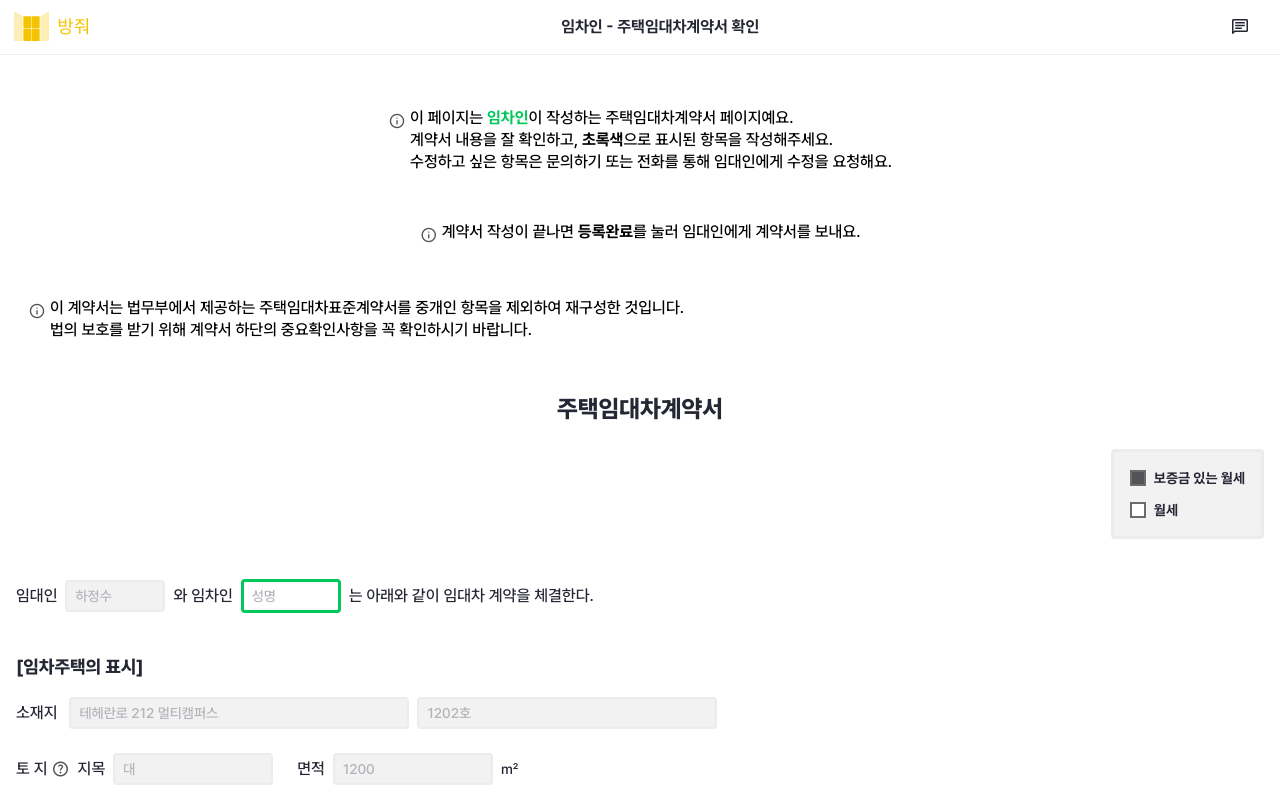
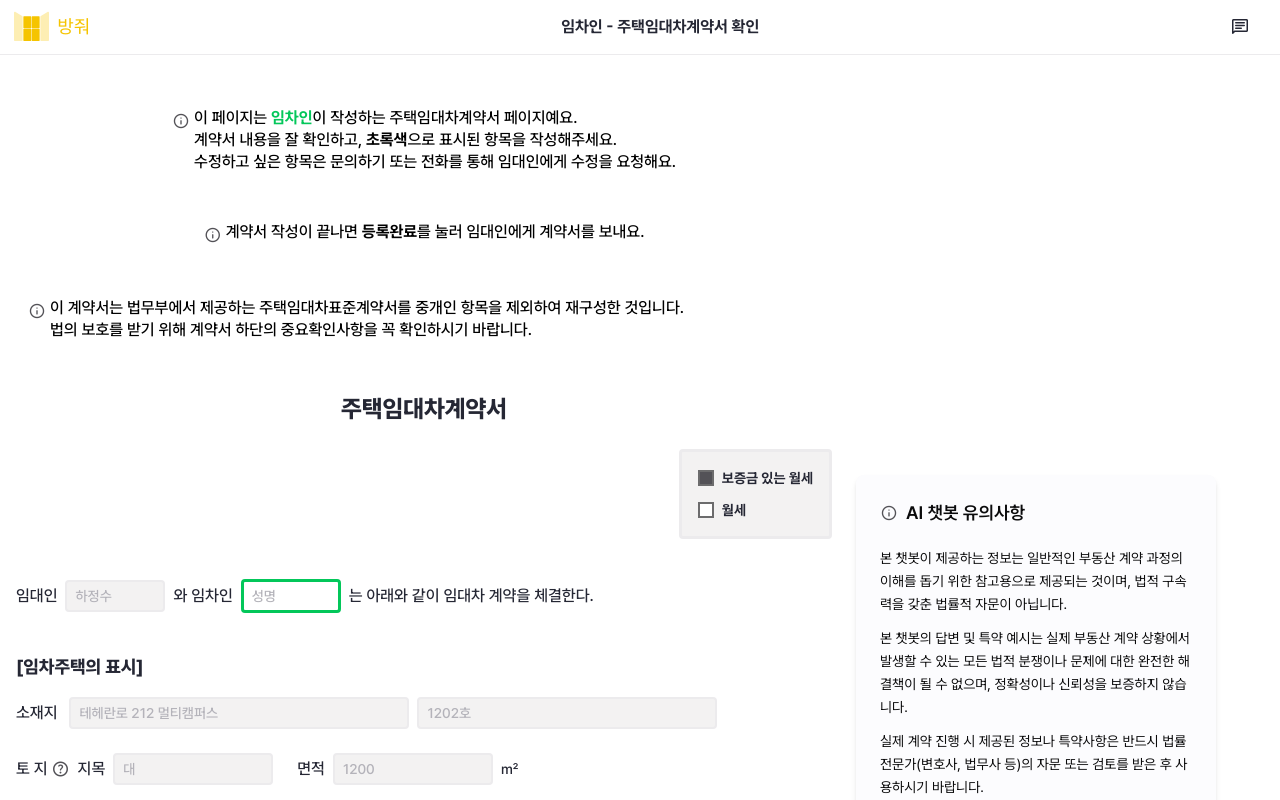
Before and after one commit to eosa1414/bang-jwo, a React (Vite) app in the folder front-end/: page /buyer-contract in a window 1280 px wide. Shown: the top 800 px of the page. Built offline with nearby package versions, Linux system fonts and the light colour scheme; no server answers; a web font is replaced by a local one.

Commit message:
fix: 임차인 화면 챗봇 추가

```diff
--- a/front-end/src/features/contract/pages/BuyerContractPage.tsx
+++ b/front-end/src/features/contract/pages/BuyerContractPage.tsx
@@ -1,13 +1,16 @@
-import { useRef } from "react";
+import { useRef, useState } from "react";
 import Button from "../../../components/buttons/Button";
 import HeaderContract from "../../../components/headers/HeaderContract";
 import NoticeDefault from "../../../components/notices/NoticeDefault";
 import Contract, { ContractRefType } from "../components/Contract";
 import { useFinalizeTenantContract } from "../../../apis/contract";
 import { UpdateLandlordInfoDto } from "../data/contract.dto";
+import ChatbotNoticePage from "../../chatbot/pages/ChatbotNoticePage";
+import ChatbotPage from "../../chatbot/pages/ChatbotPage";
 
 const BuyerContractPage = () => {
   const contractRef = useRef<ContractRefType>(null);
+  const [agreed, setAgreed] = useState(false);
 
   const { mutate: finalizeContract, isPending: isFinalizing } =
     useFinalizeTenantContract();
@@ -39,7 +42,9 @@ const BuyerContractPage = () => {
     <div className="min-h-screen bg-white">
       <HeaderContract title="임차인 - 주택임대차계약서 확인" />
 
-      <main className="flex flex-col gap-6 pt-10 px-4">
+      <main className="flex flex-row pt-10 px-4 gap-6">
+        {/* 왼쪽: 계약서 영역 */}
+        <div className="flex flex-col gap-6 w-2/3">
           <div className="flex flex-col items-center gap-6">
             <NoticeDefault>
               <div>
@@ -73,6 +78,16 @@ const BuyerContractPage = () => {
               {isFinalizing ? "등록 중..." : "등록완료"}
             </Button>
           </div>
+        </div>
+
+        {/* 오른쪽: 챗봇 영역 */}
+        <div className="w-1/3 h-full pt-[380px]">
+          {agreed ? (
+            <ChatbotPage />
+          ) : (
+            <ChatbotNoticePage onAgree={() => setAgreed(true)} />
+          )}
+        </div>
       </main>
     </div>
   );
```
Lines whose indentation alone changed are shown as unchanged.
